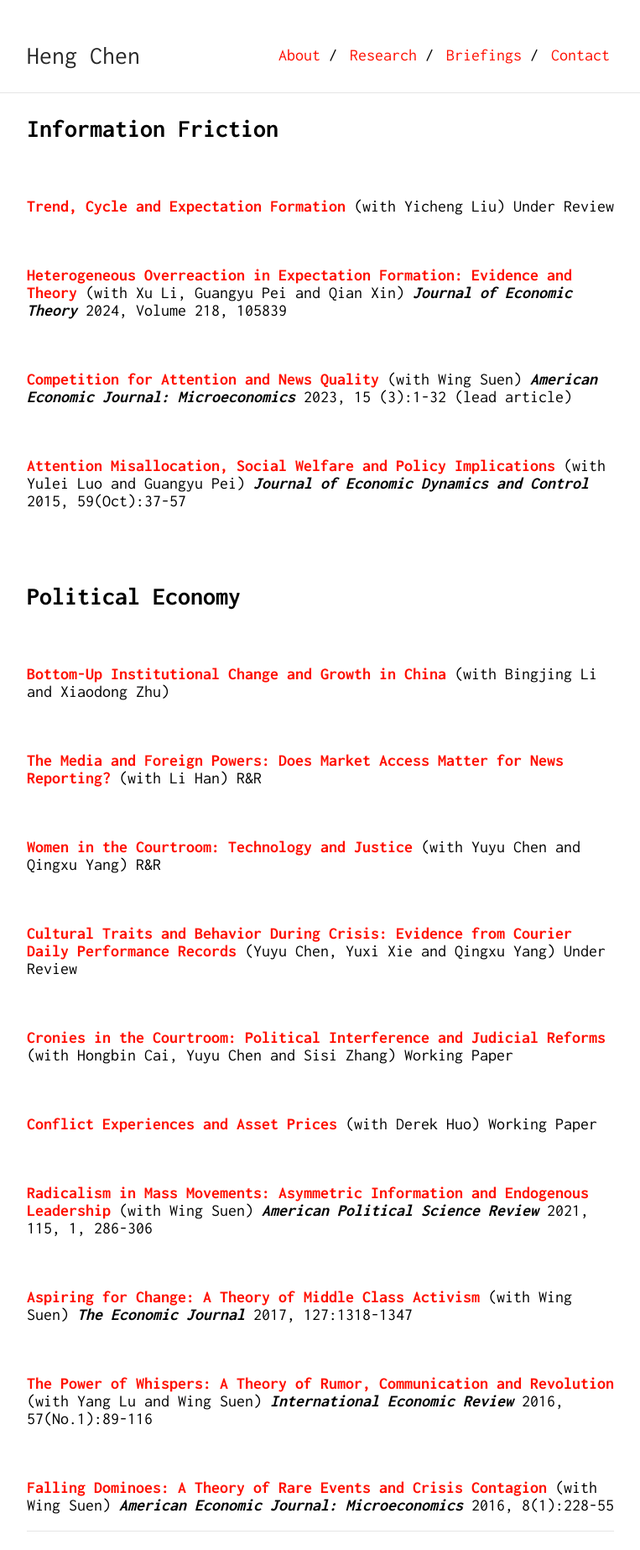
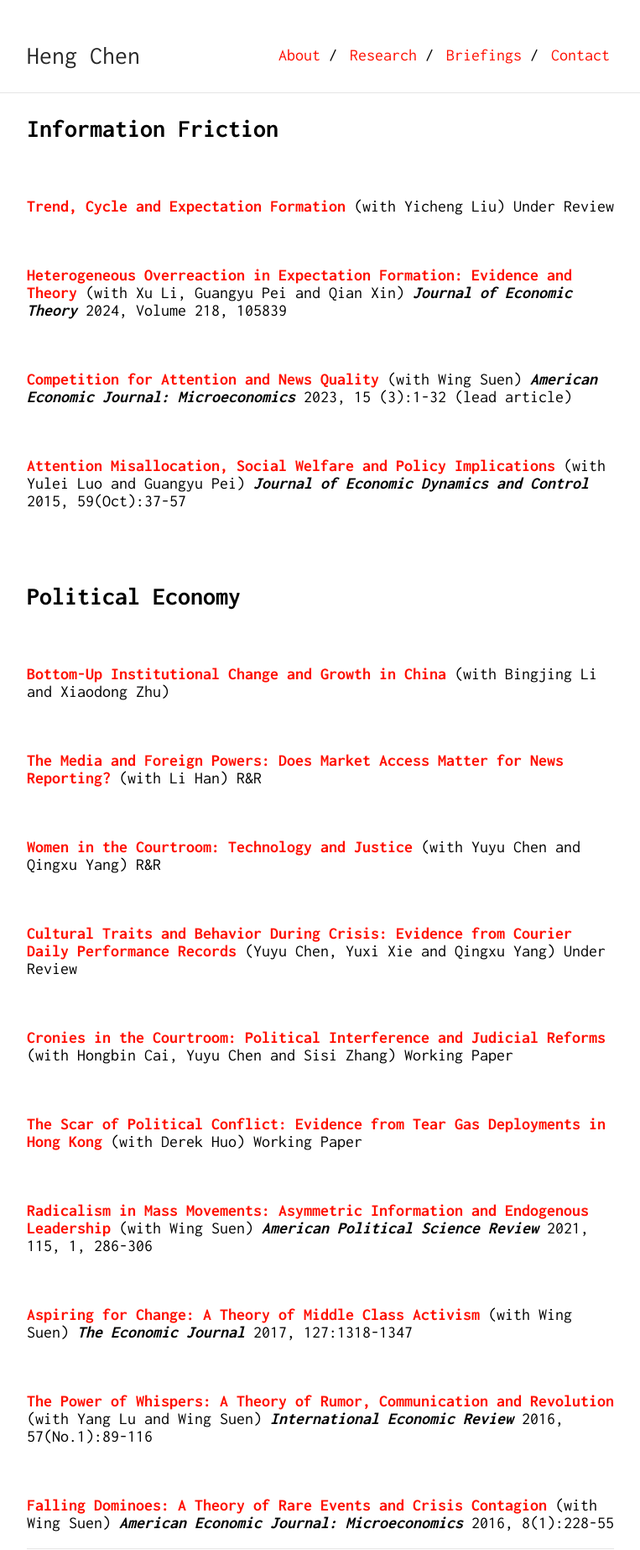
Before and after one commit to Shuyan0210611X/henrychen.github.io, a Jekyll site: the page built from research.md, in a window 1280 px wide. Shown: the whole page at 84% size, without its empty margins (258-1021 px from the left). Built offline with Jekyll 4.4.1, drawn with Linux system fonts in a browser that asks for light colours; our own code applies the rules of GitHub Pages for plain Markdown files; before the commit the page ends 1825 px from its top, so only the background shows below that.

Commit message:
Update research.md

```diff
--- a/research.md
+++ b/research.md
@@ -50,7 +50,7 @@ permalink: /research/
 
 <br>
 
-[**Conflict Experiences and Asset Prices**](/files/Conflict.pdf) (with Derek Huo) Working Paper
+[**The Scar of Political Conflict: Evidence from Tear Gas Deployments in Hong Kong**](/files/Conflict.pdf) (with Derek Huo) Working Paper
 
 <br>
 
```
